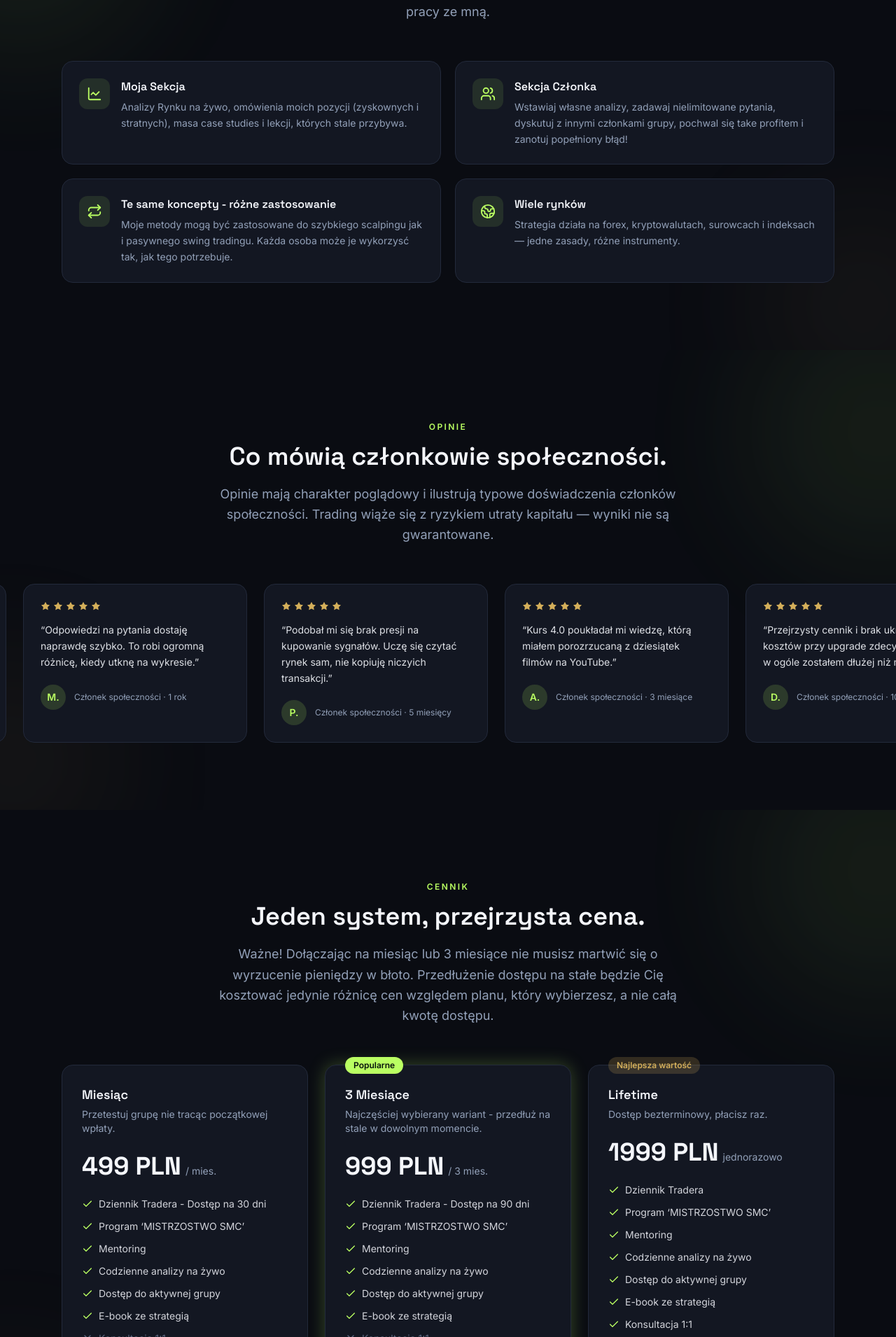
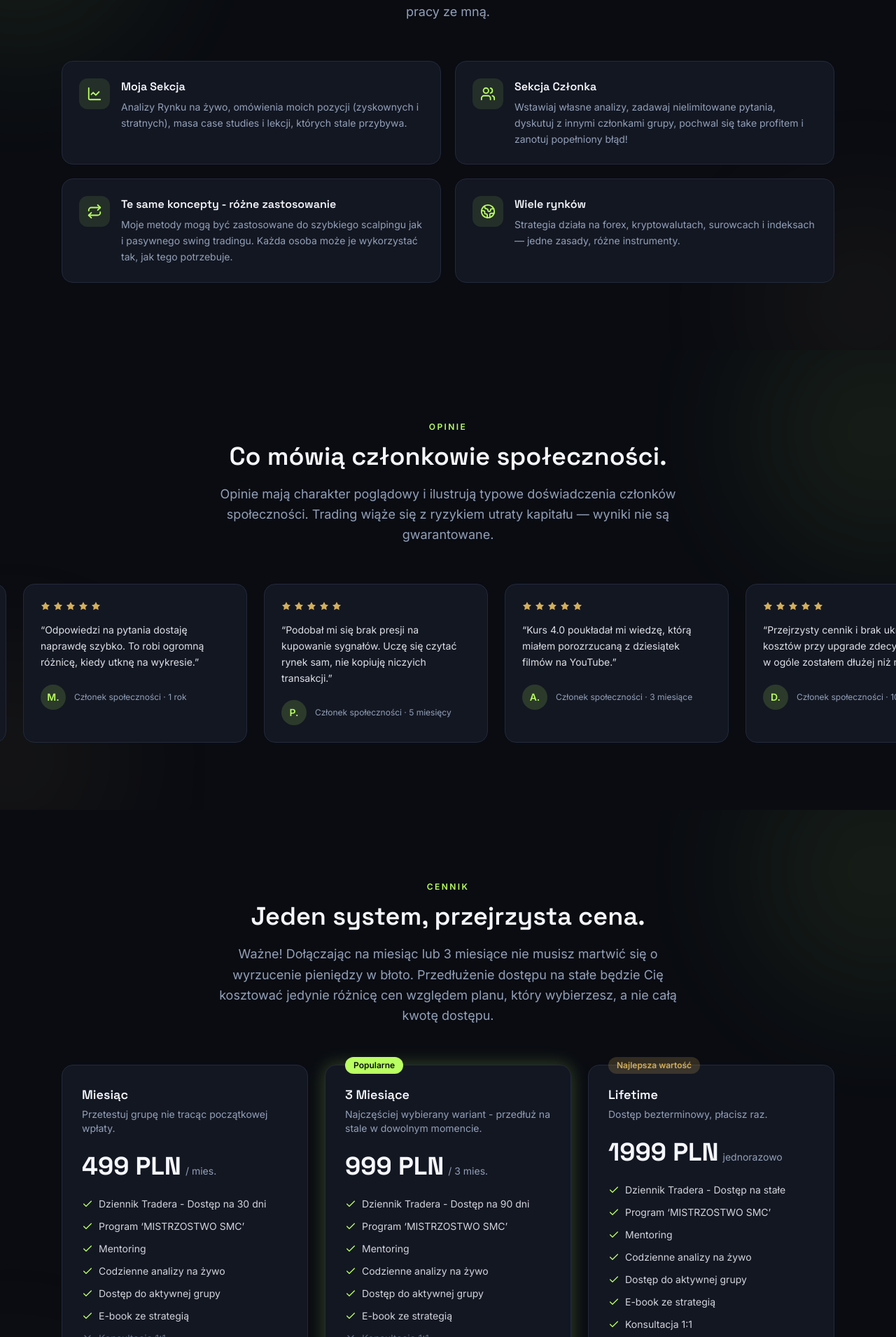
Before and after one commit to piotrPeplinski/trading_wyszo, a Next.js app: page / in a window 1280 px wide. Shown: the part 5030-6940 px from the top of the page at 70% size. Built offline with nearby package versions, Linux system fonts and the light colour scheme.

Commit message:
fixed letter errors

```diff
--- a/content/site-content.ts
+++ b/content/site-content.ts
@@ -101,7 +101,7 @@ export const courseModules = [
     icon: "BookOpen",
     title: "Program ‘Mistrzostwo SMC’",
     description:
-      "240 stron czystej wiedzy. Mental tradera, Zaawansowane Koncepty SMC, Gotowe Modele wejścia, typowe blędy i wiele więcej",
+      "240 stron czystej wiedzy. Mental tradera, Zaawansowane Koncepty SMC, Gotowe Modele wejścia, typowe błędy i wiele więcej",
   },
 ];
 
@@ -122,7 +122,7 @@ export const memberAreas = [
     icon: "Repeat",
     title: "Te same koncepty - różne zastosowanie",
     description:
-      "Moje metody mogą być zastosowane do szybkiego scalpingu jak i pasywnego swing tradingu. Każda osoba może je wykorzysć tak, jak tego potrzebuje.",
+      "Moje metody mogą być zastosowane do szybkiego scalpingu jak i pasywnego swing tradingu. Każda osoba może je wykorzystać tak, jak tego potrzebuje.",
   },
   {
     icon: "Globe2",
@@ -176,7 +176,7 @@ export const pricingPlans = [
     highlight: false,
     badge: "Najlepsza wartość",
     includedCount: 6,
-    journal: "Dziennik Tradera",
+    journal: "Dziennik Tradera - Dostęp na stałe",
     cta: "Dołącz teraz",
     url: "https://jwforex.pl/product/dostep-lifetime-do-grupy-jw-trading/",
   },
```
